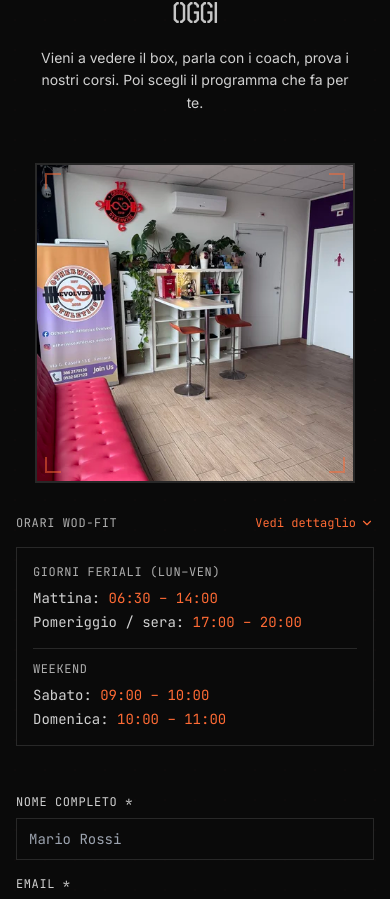
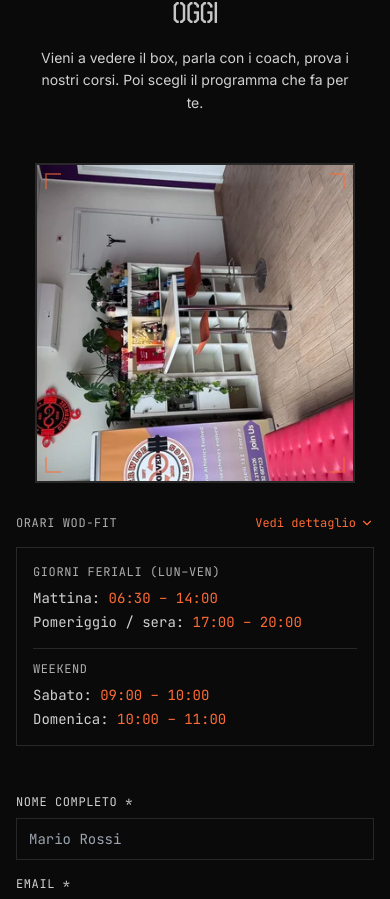
Before and after one commit to richterzo/otherwise-landing, a Next.js app: page / in a window 390 px wide. Shown: the part 9418-10317 px from the top of the page. Built offline with nearby package versions, Linux system fonts and the light colour scheme.

Commit message:
Fix rotazione immagine contatti su mobile

```diff
--- a/components/CTA.tsx
+++ b/components/CTA.tsx
@@ -90,7 +90,7 @@ export default function CTA() {
                 <img
                   src="/images/contact-small.webp"
                   alt="Otherwise Athletics"
-                  className="w-full h-full object-cover transition-transform duration-700 group-hover:scale-110"
+                  className="w-full h-full object-cover transition-transform duration-700 group-hover:scale-110 transform -rotate-90 md:rotate-0 scale-125 md:scale-100"
                 />
                 {/* Corner brackets */}
                 <div className="absolute top-2 left-2 w-4 h-4 sm:w-6 sm:h-6 border-t-2 border-l-2 border-arancione-brand opacity-50 group-hover:opacity-100 transition-opacity duration-300" />
```
